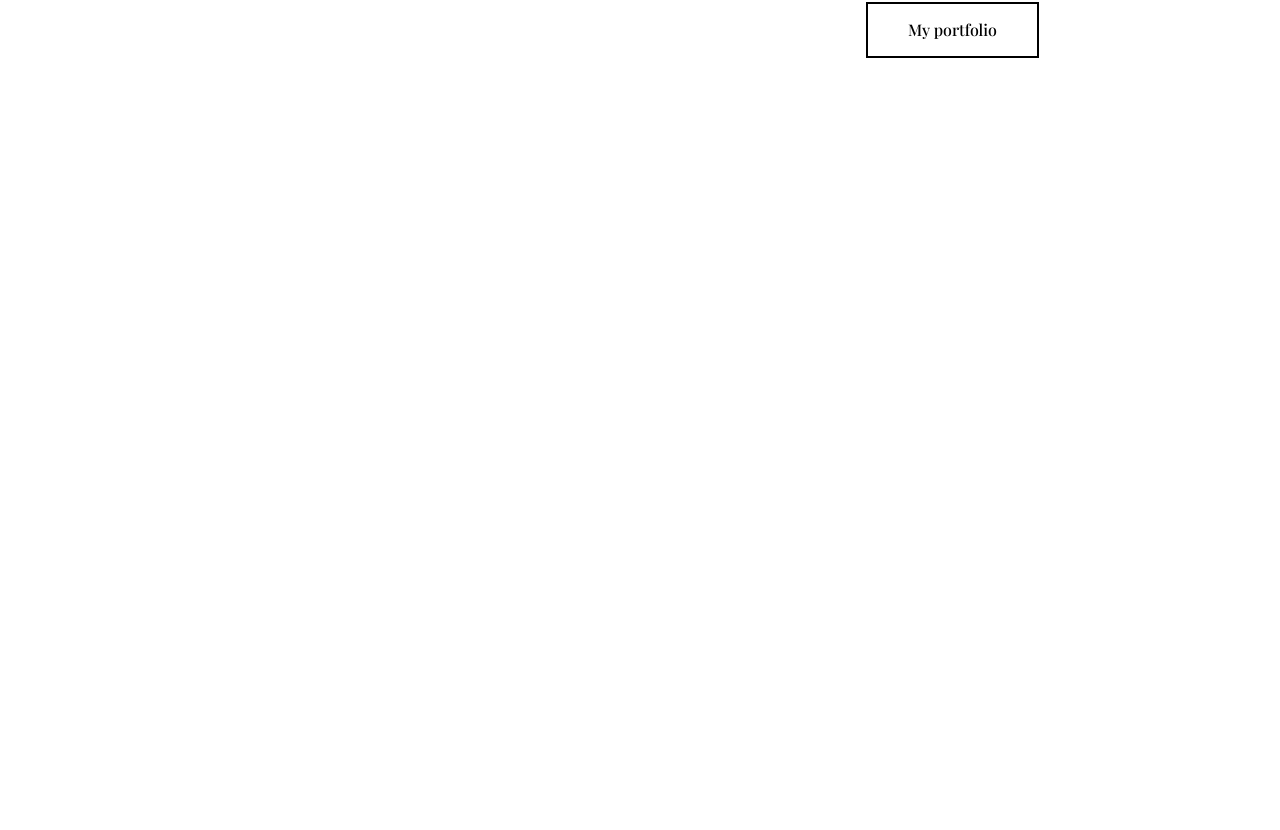
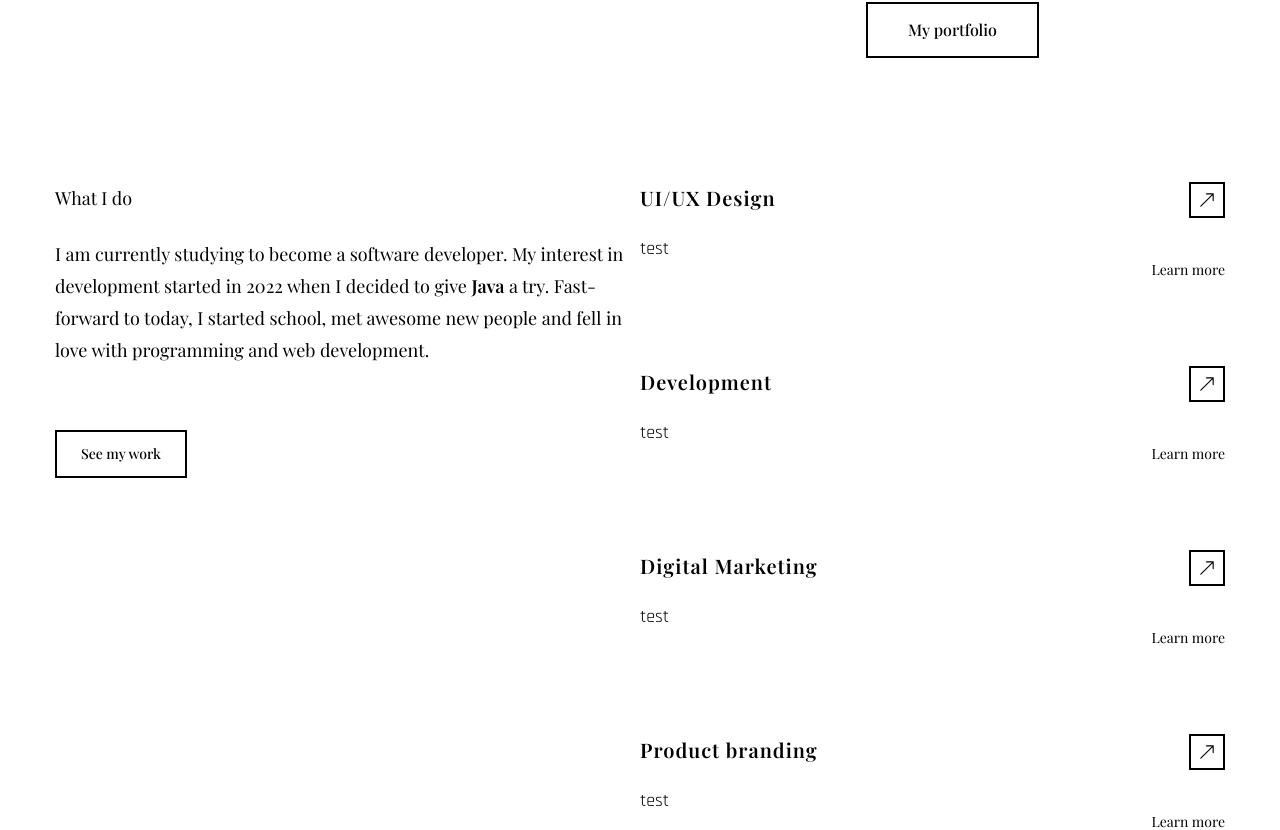
Before and after one commit to Juhniel/Portfolio-reactv2, a React (Vite) app: page / in a window 1280 px wide. Shown: the part 1274-2104 px from the top of the page. Built offline with nearby package versions, Linux system fonts and the light colour scheme; a web font is replaced by a local one.

Commit message:
Work + experience

```diff
--- a/src/App.jsx
+++ b/src/App.jsx
@@ -4,7 +4,7 @@
 import Header from './components/Header';
 import Nav from './components/Nav';
 import About from './components/About';
-import Services from './components/Services';
+import Experience from './components/Experience';
 import Work from './components/Work';
 import Contact from './components/Contact';
 
@@ -35,7 +35,7 @@
     <Banner />
     <Nav />
     <About />
-    <Services />
+    <Experience />
     <Work />
     <Contact />
     <div className='h-[4000px]'></div>
--- /dev/null
+++ b/src/components/Experience.jsx
@@ -0,0 +1,85 @@
+import React from "react";
+
+import { BsArrowUpRight } from "react-icons/bs";
+import { motion } from "framer-motion";
+import { fadeIn } from "../variants";
+
+const experience = [
+  {
+    name: "UI/UX Design",
+    description: "test",
+    link: "Learn more",
+  },
+  {
+    name: "Development",
+    description: "test",
+    link: "Learn more",
+  },
+  {
+    name: "Digital Marketing",
+    description: "test",
+    link: "Learn more",
+  },
+  {
+    name: "Product branding",
+    description: "test",
+    link: "Learn more",
+  },
+];
+
+export default function Experience() {
+  return (
+    <section id="experience" className="section">
+      <div className="container mx-auto">
+        <div className="flex flex-col lg:flex-row">
+          {/* text & image*/}
+          <motion.div
+          variants={fadeIn("right", 0.3)}
+          initial="hidden"
+          whileInView={"show"}
+          viewport={{ once: false, amount: 0.3 }}
+          className="flex-1 lg:bg-bottom mb-12 lg:mb-0 ">
+            <h2 className="text mb-6">What I do</h2>
+            <h3 className="text max-w[455px] mb-16">
+            I am currently studying to become a software developer. My
+              interest in development started in 2022 when I decided to give{" "}
+              <span className="font-semibold">Java</span> a try. Fast-forward to
+              today, I started school, met awesome new people and fell in love
+              with programming and web development.
+            </h3>
+            <button className="btn btn-sm">See my work</button>
+          </motion.div>
+          {/* experience */}
+          <motion.div
+          variants={fadeIn("left", 0.5)}
+          initial="hidden"
+          whileInView={"show"}
+          viewport={{ once: false, amount: 0.3 }}
+          className="flex-1">
+            {/* experience list */}
+            <div className="text">
+              {experience.map((experience, index) => {
+                const {name, description, link} = experience;
+                return(
+                  <div className="border-b border-white/20 h-[146px] mb-[38px] flex" key={index}>
+                    <div className="max-w-[476px]">
+                      <h4 className="text-[20px] tracking-wider font-primary font-semibold mb-6">{name}</h4>
+                      <p className="font-secondary leading-tight ">{description}</p>
+                    </div>
+                    <div className="flex flex-col flex-1 items-end">
+                      <a href="#" className="btn w-9 h-9 mb-[42px] flex justify-center items-center">
+                        <BsArrowUpRight/>
+                      </a>
+                      <a href="#" className="text-sm">{link}</a>
+                    </div>
+                  </div>
+                )
+              })}
+            </div>
+          </motion.div>
+        </div>
+      </div>
+    </section>
+  )
+
+}
--- a/src/components/Nav.jsx
+++ b/src/components/Nav.jsx
@@ -32,7 +32,7 @@
             <BiUser />
           </Link>
           <Link
-            to="services"
+            to="experience"
             activeClass="active"
             smooth={true}
             spy={true}
--- a/src/components/Services.jsx
+++ /dev/null
@@ -1,7 +0,0 @@
-import React from 'react';
-
-export default function Services() {
-  return(
-    <section id='services' className='section'>Services</section>
-  )
-}
--- a/src/components/Work.jsx
+++ b/src/components/Work.jsx
@@ -1,7 +1,84 @@
 import React from 'react';
+
+import {motion} from "framer-motion"
+import {fadeIn} from "../variants"
+import Img1 from "../assets/portfolio-img1.png";
+import Img2 from "../assets/portfolio-img2.png";
+import Img3 from "../assets/portfolio-img3.png";
 
 export default function Work() {
   return(
-    <section id='work' className='section'>Work</section>
+    <section id='work' className='section'>
+      <div className="container mx-auto">
+        <div className='flex flex-col lg:flex-row gap-x-10'>
+          <div className='flex-1 flex flex-col gap-y-12 mb-10 lg:mb-0'>
+            {/* text */}
+            <div>
+              <h2 className='text leading-tight'>
+                My Latest <br/>
+                Work
+              </h2>
+              <p className='max-w-sm mb-16'>
+                Lorem ipsum dolor sit amet, consectetur adipisicing elit. Tempora, ipsam.
+              </p>
+              <button className='btn btn-sm'>View all projects</button>
+            </div>
+            {/* image */}
+            <div className='group relative overflow-hidden border-2 border-white/50 rounded-xl '>
+              {/* overlay */}
+              <div className='group-hover:bg-black/70 w-full h-full z-40 transition-all duration-300'></div>
+              {/* img */}
+              <img className='group-hover:scale-125 transition-all duration-500' src={Img1} alt="" />
+              {/* pretitle */}
+              <div className='absolute -bottom-full left-12 group-hover:bottom-24 transition-all duration-500 z-50'>
+                <span className='text-white'>
+                UI/UX Design
+                </span>
+                </div>
+              {/* title */}
+              <div className='absolute -bottom-full left-12 group-hover:bottom-14 transition-all duration-700 z-50'>
+                <span className='text-3xl text-white'>Project Title</span>
+              </div>
+            </div>
+          </div>
+          <div className='flex-1 flex flex-col gap-y-10'>
+            {/* image */}
+          <div className='group relative overflow-hidden border-2 border-white/50 rounded-xl'>
+              {/* overlay */}
+              <div className='group-hover:bg-black/70 w-full h-full z-40 transition-all duration-300'></div>
+              {/* img */}
+              <img className='group-hover:scale-125 transition-all duration-500' src={Img1} alt="" />
+              {/* pretitle */}
+              <div className='absolute -bottom-full left-12 group-hover:bottom-24 transition-all duration-500 z-50'>
+                <span className='text-white'>
+                UI/UX Design
+                </span>
+                </div>
+              {/* title */}
+              <div className='absolute -bottom-full left-12 group-hover:bottom-14 transition-all duration-700 z-50'>
+                <span className='text-3xl text-white'>Project Title</span>
+              </div>
+            </div>
+              {/* PROJECT 3 */}
+          <div className='group relative overflow-hidden border-2 border-white/50 rounded-xl'>
+              {/* overlay */}
+              <div className='group-hover:bg-black/70 w-full h-full z-40 transition-all duration-300'></div>
+              {/* img */}
+              <img className='group-hover:scale-125 transition-all duration-500' src={Img1} alt="" />
+              {/* pretitle */}
+              <div className='absolute -bottom-full left-12 group-hover:bottom-24 transition-all duration-500 z-50'>
+                <span className='text-white'>
+                UI/UX Design
+                </span>
+                </div>
+              {/* title */}
+              <div className='absolute -bottom-full left-12 group-hover:bottom-14 transition-all duration-700 z-50'>
+                <span className='text-3xl text-white'>Project Title</span>
+              </div>
+            </div>
+          </div>
+        </div>
+      </div>
+      </section>
   )
 }
--- a/src/index.css
+++ b/src/index.css
@@ -20,6 +20,9 @@
   body {
     @apply font-secondary text-lg leading-8 text-white;
   }
+  .text {
+    @apply font-primary text-black dark:text-white
+  }
   .h2 {
     @apply font-primary text-[32px] mb-6 tracking-[10%] uppercase;
   }
@@ -38,9 +41,6 @@
   .btn-link {
     @apply text-base;
   }
-  .text-gradient {
-    @apply bg-gradient-to-r text-transparent bg-clip-text from-gray-900 to-gray-600 font-bold font-primary hover:from-gray-600 hover:to-gray-900;
-  }
   .section {
     @apply py-8 lg:py-24 lg:h-screen flex items-center;
   }
--- a/tailwind.config.js
+++ b/tailwind.config.js
@@ -30,7 +30,7 @@
       backgroundImage: {
         // site: "url('./assets/oresundsbron.avif')",
         about: "url('./assets/selfie2.png')",
-        services: "url('./assets/services.png')",
+        experience: "url('./assets/services.png')",
       },
     },
   },
```
